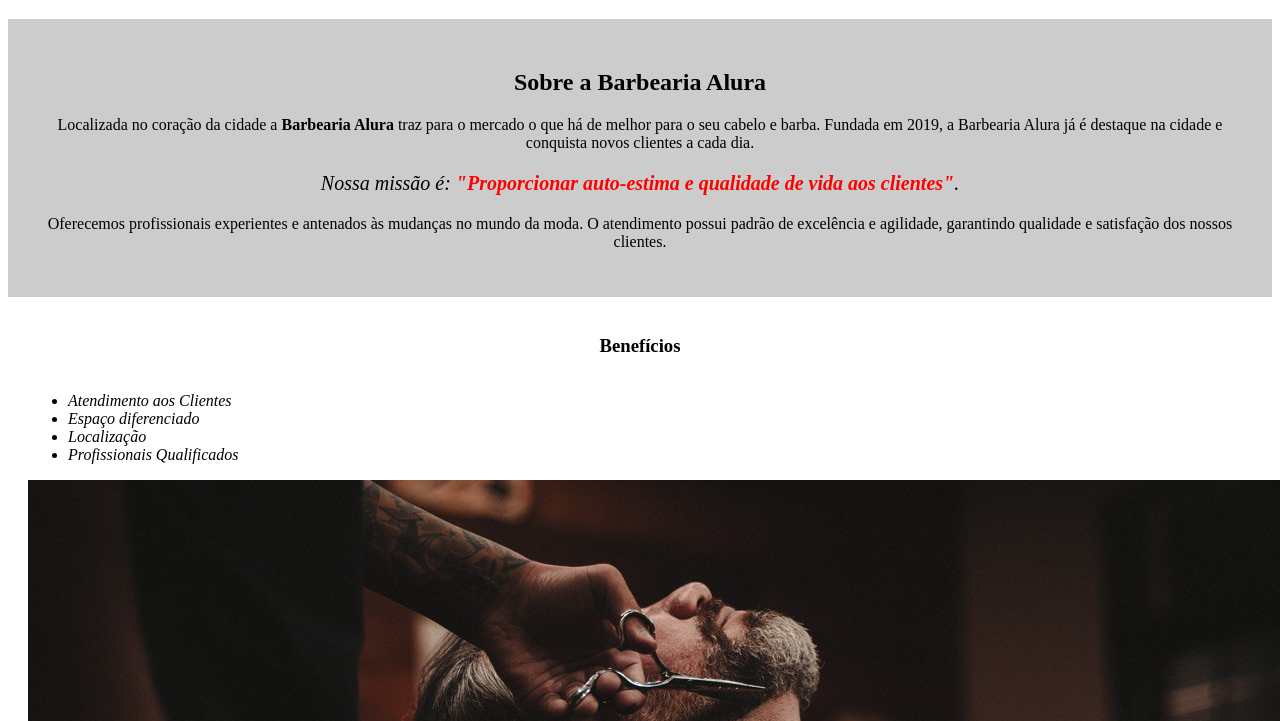
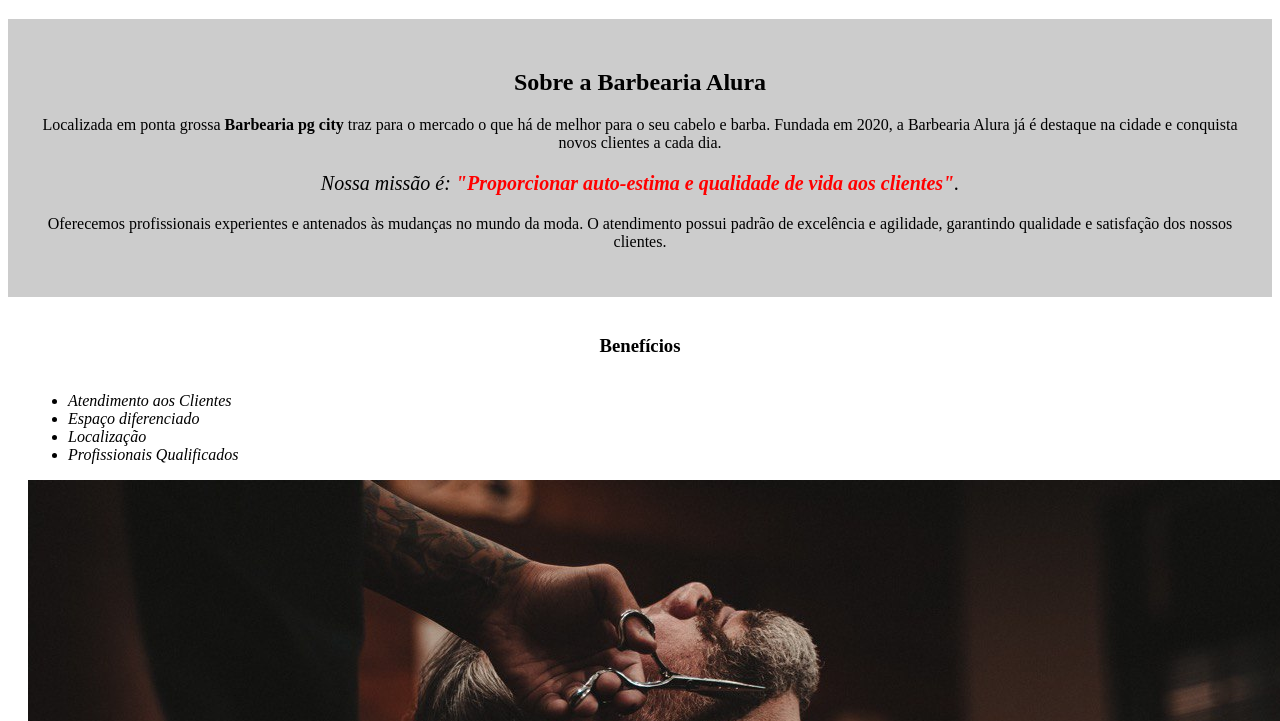
Before and after one commit to victoroliver90/meu-primeiro-projeto, a plain HTML site: page index.html in a window 1280 px wide. Shown: the part 79-800 px from the top of the page. Drawn offline with Linux system fonts and the light colour scheme.

```diff
--- a/index.html
+++ b/index.html
@@ -14,7 +14,7 @@
 		<div class="principal">
 			<h2 class="titulo-centralizado">Sobre a Barbearia Alura</h2>
 
-			<p>Localizada no coração da cidade a <strong>Barbearia Alura</strong> traz para o mercado o que há de melhor para o seu cabelo e barba. Fundada em 2019, a Barbearia Alura já é destaque na cidade e conquista novos clientes a cada dia.</p>
+			<p>Localizada em ponta grossa  <strong>Barbearia pg city </strong> traz para o mercado o que há de melhor para o seu cabelo e barba. Fundada em 2020, a Barbearia Alura já é destaque na cidade e conquista novos clientes a cada dia.</p>
 
 			<p id="missao"><em>Nossa missão é: <strong>"Proporcionar auto-estima e qualidade de vida aos clientes"</strong>.</em></p>
 
```
